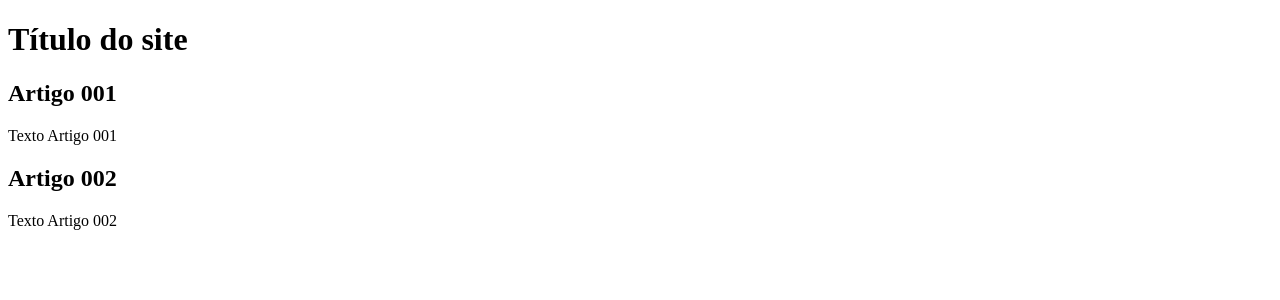
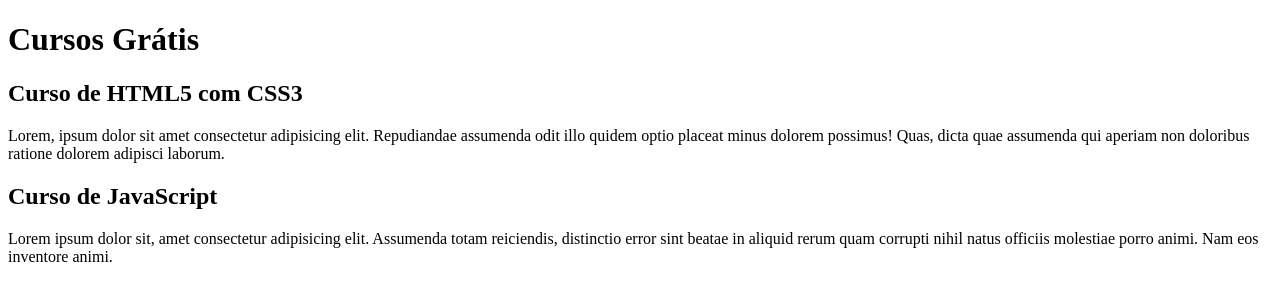
Before and after one commit to Daniel-ASG/projeto-site, a plain HTML site: page index.html in a window 1280 px wide. Drawn offline with Linux system fonts and the light colour scheme.

Commit message:
comecei a escrver o conteúdo

```diff
--- a/index.html
+++ b/index.html
@@ -8,15 +8,15 @@
 <body>
     <main>
         <header>
-            <h1>Título do site</h1>
+            <h1>Cursos Grátis</h1>
         </header>
         <article>
-            <h2>Artigo 001</h2>
-            <p>Texto Artigo 001</p>
+            <h2>Curso de HTML5 com CSS3</h2>
+            <p>Lorem, ipsum dolor sit amet consectetur adipisicing elit. Repudiandae assumenda odit illo quidem optio placeat minus dolorem possimus! Quas, dicta quae assumenda qui aperiam non doloribus ratione dolorem adipisci laborum.</p>
         </article>
         <article>
-            <h2>Artigo 002</h2>
-            <p>Texto Artigo 002</p>
+            <h2>Curso de JavaScript</h2>
+            <p>Lorem ipsum dolor sit, amet consectetur adipisicing elit. Assumenda totam reiciendis, distinctio error sint beatae in aliquid rerum quam corrupti nihil natus officiis molestiae porro animi. Nam eos inventore animi.</p>
         </article>
     </main>
 </body>
```
